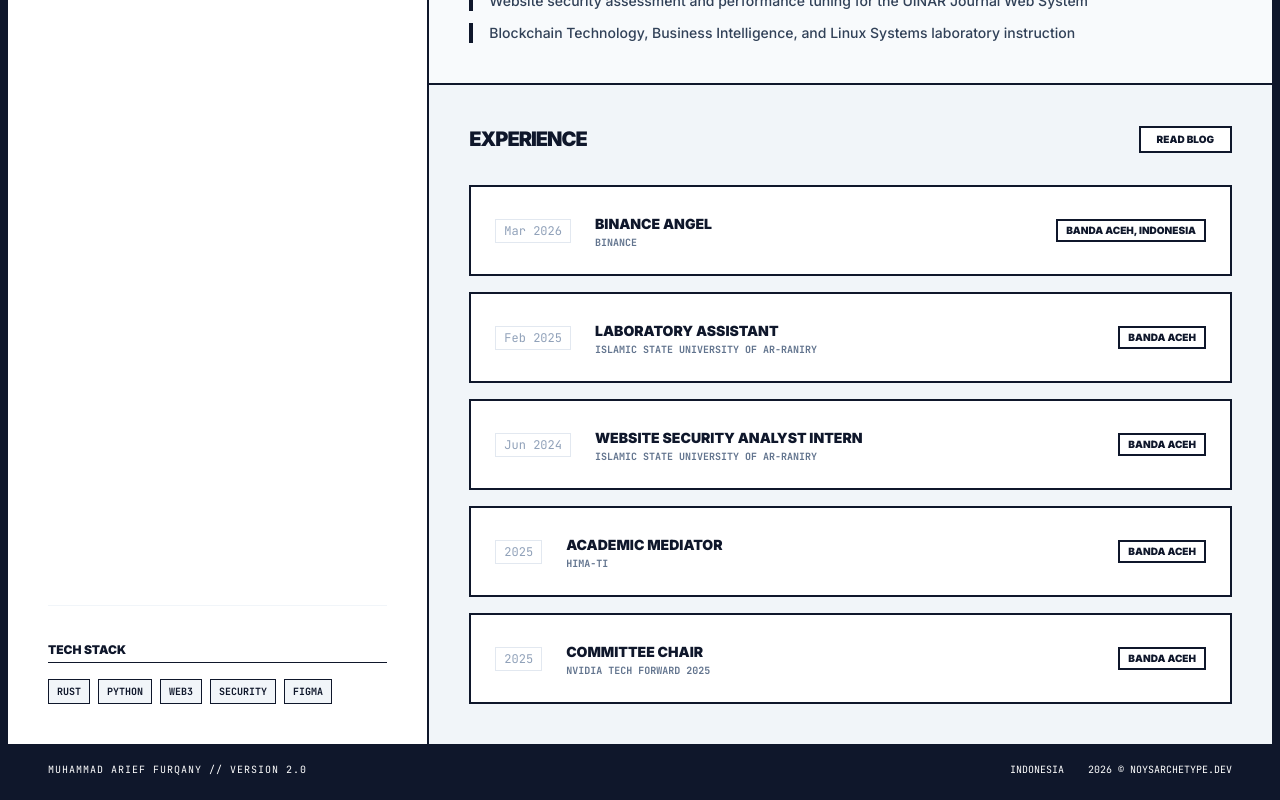
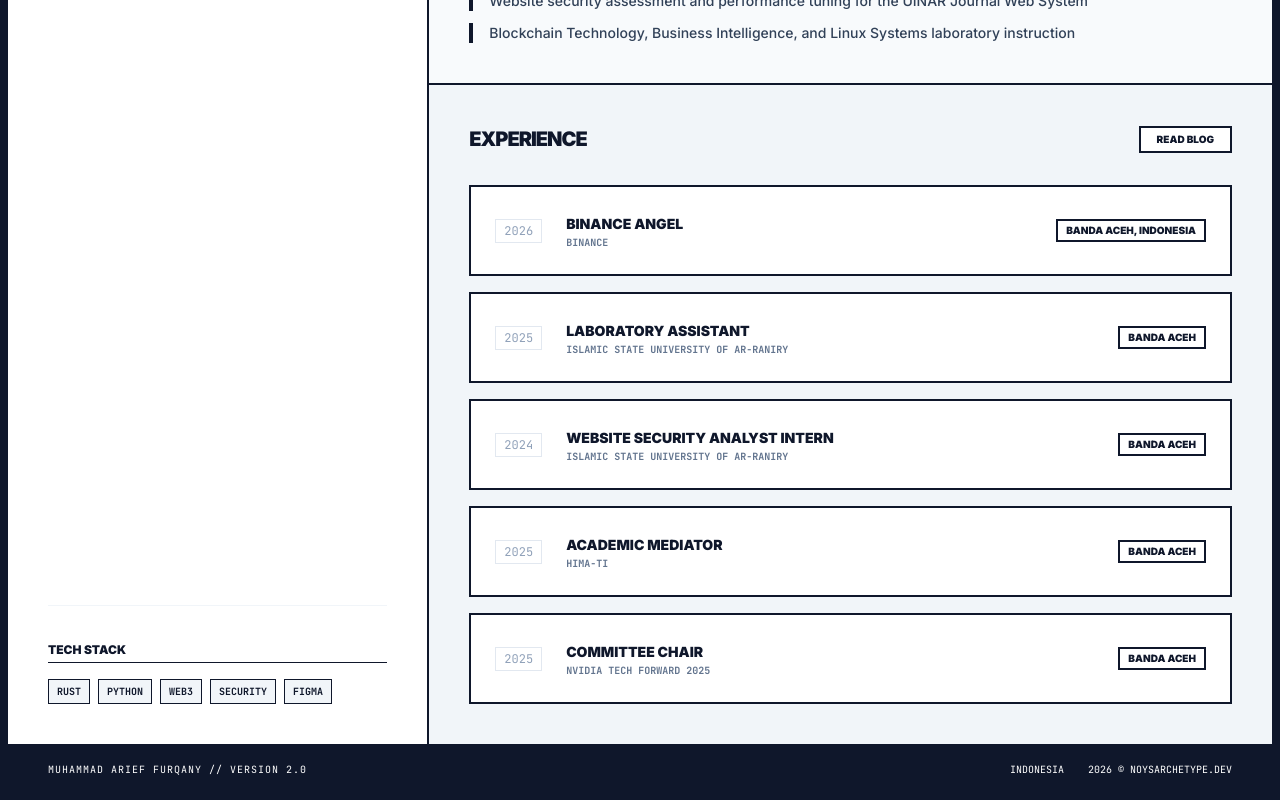
Before and after one commit to ariekany/Noysarchetype, a React (Vite) app: page / in a window 1280 px wide. Shown: the part 1361-2161 px from the top of the page. Built offline with nearby package versions, Linux system fonts and the light colour scheme.

Commit message:
Show experience years only

```diff
--- a/src/pages/Home.tsx
+++ b/src/pages/Home.tsx
@@ -148,7 +148,7 @@ export default function Home() {
             <div key={i} className="bg-white border-2 border-slate-900 p-6 flex flex-col md:flex-row justify-between items-start md:items-center gap-4 group hover:bg-slate-900 hover:text-white dark:bg-navy-950 dark:border-white dark:hover:bg-white dark:hover:text-navy-950 transition-[background-color,color] duration-200">
               <div className="flex flex-col md:flex-row md:items-center gap-2 md:gap-6">
                 <span className="text-xs font-mono text-slate-400 border border-slate-200 px-2 flex items-center h-6 dark:border-navy-800 transition-colors group-hover:border-slate-800 dark:group-hover:border-slate-200">
-                  <ScrambleText text={exp.period.split(' - ')[0]} />
+                  <ScrambleText text={exp.period.match(/\d{4}/)?.[0] ?? exp.period} />
                 </span>
                 <div>
                   <span className="font-black uppercase text-sm text-slate-900 dark:text-white group-hover:text-white dark:group-hover:text-navy-950 transition-colors">
```
